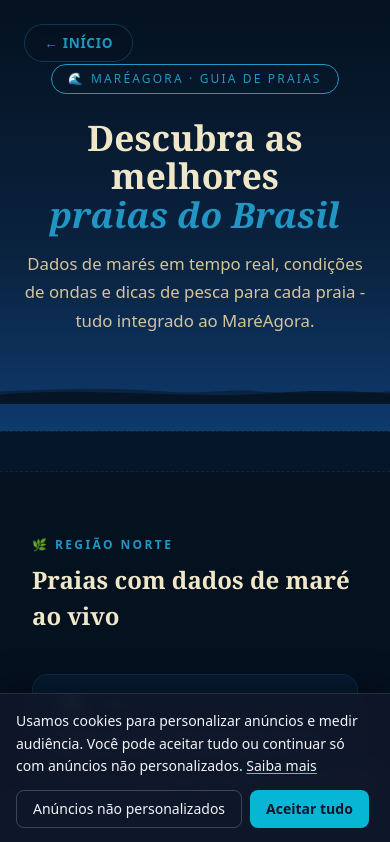
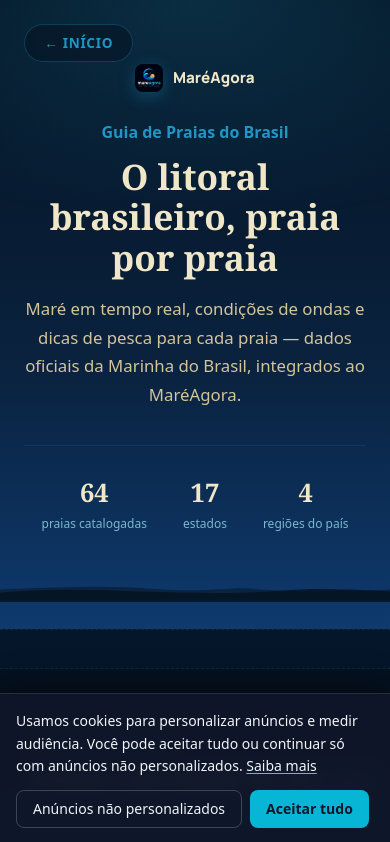
Before and after one commit to gustafa001/Mareagora, a Next.js app: page /guia-praias in a window 390 px wide. Shown: the top 842 px of the page. Built offline with nearby package versions, Linux system fonts and the light colour scheme.

Commit message:
Update page.tsx

```diff
--- a/app/guia-praias/page.tsx
+++ b/app/guia-praias/page.tsx
@@ -890,16 +890,23 @@ export default function GuiaPraias() {
           &larr; Início
         </Link>
         <div className="gp-hero-bg" />
+        <div className="gp-hero-glow" />
         <div className="gp-hero-content">
-          <span className="gp-eyebrow">🌊 MaréAgora · Guia de Praias</span>
-          <h1>
-            Descubra as melhores<br />
-            <em>praias do Brasil</em>
-          </h1>
-          <p>
-            Dados de marés em tempo real, condições de ondas e dicas de pesca
-            para cada praia - tudo integrado ao MaréAgora.
+          <div className="gp-brand">
+            <img src="/logo-mark.png" alt="MaréAgora" width={28} height={28} className="gp-brand-logo" />
+            <span className="gp-brand-name">MaréAgora</span>
+          </div>
+          <p className="gp-kicker">Guia de Praias do Brasil</p>
+          <h1>O litoral brasileiro, praia por praia</h1>
+          <p className="gp-hero-desc">
+            Maré em tempo real, condições de ondas e dicas de pesca para cada
+            praia — dados oficiais da Marinha do Brasil, integrados ao MaréAgora.
           </p>
+          <div className="gp-stats">
+            <div className="gp-stat"><strong>64</strong><span>praias catalogadas</span></div>
+            <div className="gp-stat"><strong>17</strong><span>estados</span></div>
+            <div className="gp-stat"><strong>4</strong><span>regiões do país</span></div>
+          </div>
         </div>
         <div className="gp-waves">
           <div className="gp-wave" />
@@ -1034,20 +1041,28 @@ const styles = `
     position: absolute; inset: 0;
     background: linear-gradient(180deg, #04111f 0%, #0a2340 60%, #0e3a6e 100%);
   }
-  .gp-hero-content { position: relative; z-index: 2; max-width: 680px; }
-  .gp-eyebrow {
-    display: inline-block; font-size: 0.75rem; letter-spacing: 0.18em;
-    text-transform: uppercase; color: #2196c4;
-    border: 1px solid #2196c4; padding: 0.3rem 1rem;
-    border-radius: 100px; margin-bottom: 1.5rem;
+  .gp-hero-content { position: relative; z-index: 2; max-width: 720px; }
+  .gp-hero-glow {
+    position: absolute; inset: 0; z-index: 1; pointer-events: none;
+    background: radial-gradient(ellipse 640px 320px at 50% 0%, rgba(33,150,196,0.22), transparent 70%);
   }
+  .gp-brand { display: flex; align-items: center; justify-content: center; gap: 0.6rem; margin-bottom: 1.75rem; }
+  .gp-brand-logo { border-radius: 8px; object-fit: cover; box-shadow: 0 4px 16px rgba(33,150,196,0.35); }
+  .gp-brand-name { font-family: var(--font-syne); font-weight: 800; font-size: 0.95rem; color: #f0e6c8; }
+  .gp-kicker { color: #2196c4; font-size: 1rem; font-weight: 600; margin-bottom: 0.75rem; }
   .gp-hero h1 {
     font-family: 'Playfair Display', Georgia, serif;
-    font-size: clamp(2.2rem, 5vw, 4rem); font-weight: 900;
-    color: #f0e6c8; line-height: 1.1; margin-bottom: 1rem;
+    font-size: clamp(2.2rem, 5vw, 3.6rem); font-weight: 800;
+    color: #f0e6c8; line-height: 1.15; margin-bottom: 1.1rem;
   }
-  .gp-hero h1 em { font-style: italic; color: #2196c4; }
-  .gp-hero p { color: #d4c49a; font-size: 1.05rem; line-height: 1.7; }
+  .gp-hero-desc { color: #d4c49a; font-size: 1.05rem; line-height: 1.7; }
+  .gp-stats {
+    display: flex; justify-content: center; flex-wrap: wrap; gap: 2.25rem;
+    margin-top: 2.25rem; padding-top: 1.75rem; border-top: 1px solid rgba(33,150,196,0.15);
+  }
+  .gp-stat { display: flex; flex-direction: column; align-items: center; gap: 0.15rem; }
+  .gp-stat strong { font-family: 'Playfair Display', Georgia, serif; font-size: 1.6rem; color: #f0e6c8; }
+  .gp-stat span { font-size: 0.75rem; color: #7ab8d0; }
 
   /* Waves */
   .gp-waves { position: absolute; bottom: 0; left: 0; right: 0; height: 80px; overflow: hidden; }
```
